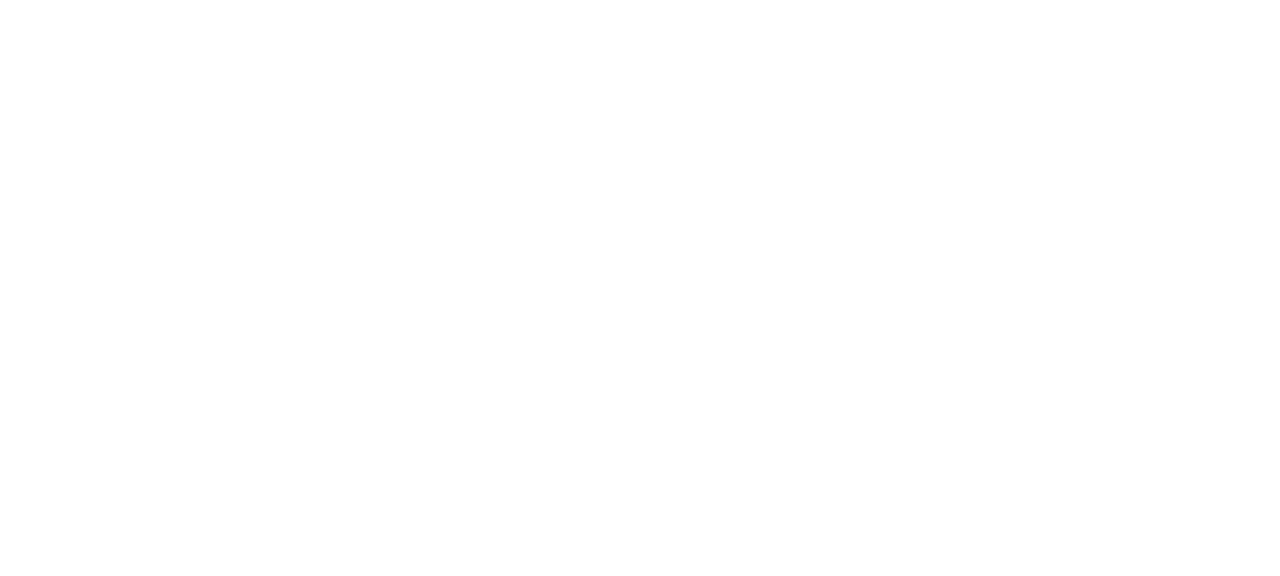
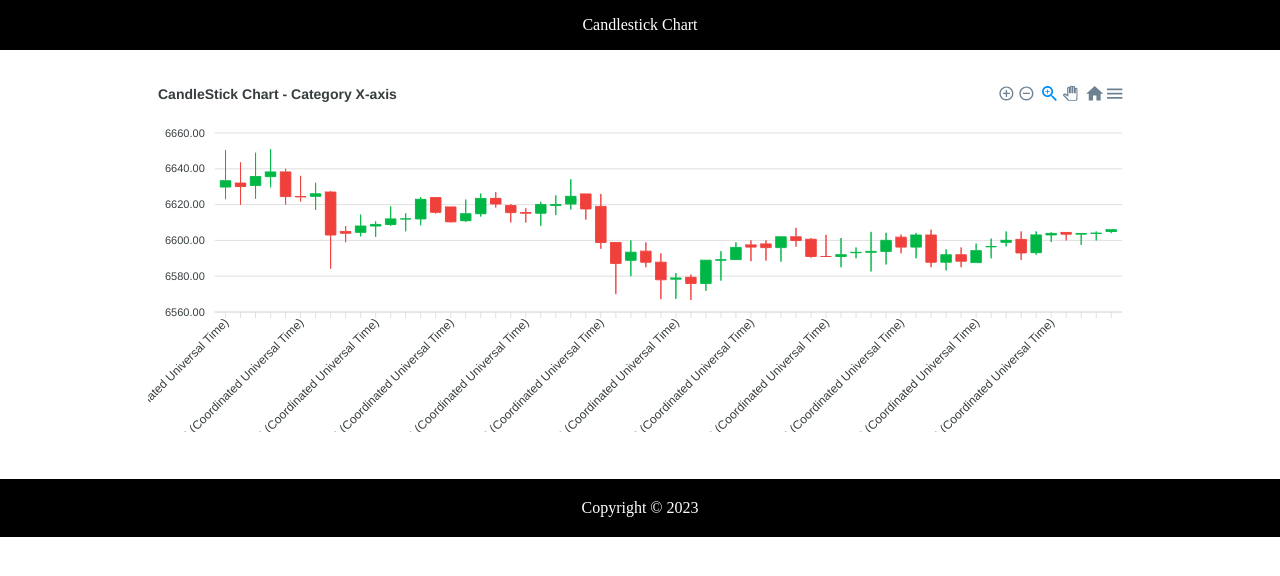
Before and after one commit to SHOMANS/candlestick-task, a React (Create React App) app: page / in a window 1280 px wide. Shown: the top 576 px of the page. Built offline with nearby package versions, Linux system fonts and the light colour scheme.

Commit message:
create the chart component and use it with the default options and data

```diff
--- a/src/App.js
+++ b/src/App.js
@@ -1,5 +1,20 @@
+import Footer from './components/Footer';
+import Header from './components/Header';
+import Chart from './components/Chart';
+import Container from './components/Container';
+
 function App() {
-  return <div className='App'></div>;
+  return (
+    <div className='App'>
+      <Header />
+
+      <Container>
+        <Chart />
+      </Container>
+
+      <Footer />
+    </div>
+  );
 }
 
 export default App;
--- /dev/null
+++ b/src/components/Chart/index.jsx
@@ -0,0 +1,16 @@
+import React from 'react';
+import ReactApexChart from 'react-apexcharts';
+
+import { defaultConfig } from '../../utils/chartDefaultConfig';
+
+import './style.css';
+
+const Chart = () => {
+  return (
+    <div className='chart'>
+      <ReactApexChart options={defaultConfig.options} series={defaultConfig.series} type='candlestick' height={350} />
+    </div>
+  );
+};
+
+export default Chart;
--- /dev/null
+++ b/src/components/Chart/style.css
@@ -0,0 +1,7 @@
+.chart {
+  width: 100%;
+  height: 100%;
+  position: relative;
+  overflow: hidden;
+  padding: 2rem 0;
+}
--- /dev/null
+++ b/src/utils/chartDefaultConfig.js
@@ -0,0 +1,294 @@
+export const defaultConfig = {
+  series: [
+    {
+      name: 'candle',
+      data: [
+        {
+          x: new Date(1538778600000),
+          y: [6629.81, 6650.5, 6623.04, 6633.33],
+        },
+        {
+          x: new Date(1538780400000),
+          y: [6632.01, 6643.59, 6620, 6630.11],
+        },
+        {
+          x: new Date(1538782200000),
+          y: [6630.71, 6648.95, 6623.34, 6635.65],
+        },
+        {
+          x: new Date(1538784000000),
+          y: [6635.65, 6651, 6629.67, 6638.24],
+        },
+        {
+          x: new Date(1538785800000),
+          y: [6638.24, 6640, 6620, 6624.47],
+        },
+        {
+          x: new Date(1538787600000),
+          y: [6624.53, 6636.03, 6621.68, 6624.31],
+        },
+        {
+          x: new Date(1538789400000),
+          y: [6624.61, 6632.2, 6617, 6626.02],
+        },
+        {
+          x: new Date(1538791200000),
+          y: [6627, 6627.62, 6584.22, 6603.02],
+        },
+        {
+          x: new Date(1538793000000),
+          y: [6605, 6608.03, 6598.95, 6604.01],
+        },
+        {
+          x: new Date(1538794800000),
+          y: [6604.5, 6614.4, 6602.26, 6608.02],
+        },
+        {
+          x: new Date(1538796600000),
+          y: [6608.02, 6610.68, 6601.99, 6608.91],
+        },
+        {
+          x: new Date(1538798400000),
+          y: [6608.91, 6618.99, 6608.01, 6612],
+        },
+        {
+          x: new Date(1538800200000),
+          y: [6612, 6615.13, 6605.09, 6612],
+        },
+        {
+          x: new Date(1538802000000),
+          y: [6612, 6624.12, 6608.43, 6622.95],
+        },
+        {
+          x: new Date(1538803800000),
+          y: [6623.91, 6623.91, 6615, 6615.67],
+        },
+        {
+          x: new Date(1538805600000),
+          y: [6618.69, 6618.74, 6610, 6610.4],
+        },
+        {
+          x: new Date(1538807400000),
+          y: [6611, 6622.78, 6610.4, 6614.9],
+        },
+        {
+          x: new Date(1538809200000),
+          y: [6614.9, 6626.2, 6613.33, 6623.45],
+        },
+        {
+          x: new Date(1538811000000),
+          y: [6623.48, 6627, 6618.38, 6620.35],
+        },
+        {
+          x: new Date(1538812800000),
+          y: [6619.43, 6620.35, 6610.05, 6615.53],
+        },
+        {
+          x: new Date(1538814600000),
+          y: [6615.53, 6617.93, 6610, 6615.19],
+        },
+        {
+          x: new Date(1538816400000),
+          y: [6615.19, 6621.6, 6608.2, 6620],
+        },
+        {
+          x: new Date(1538818200000),
+          y: [6619.54, 6625.17, 6614.15, 6620],
+        },
+        {
+          x: new Date(1538820000000),
+          y: [6620.33, 6634.15, 6617.24, 6624.61],
+        },
+        {
+          x: new Date(1538821800000),
+          y: [6625.95, 6626, 6611.66, 6617.58],
+        },
+        {
+          x: new Date(1538823600000),
+          y: [6619, 6625.97, 6595.27, 6598.86],
+        },
+        {
+          x: new Date(1538825400000),
+          y: [6598.86, 6598.88, 6570, 6587.16],
+        },
+        {
+          x: new Date(1538827200000),
+          y: [6588.86, 6600, 6580, 6593.4],
+        },
+        {
+          x: new Date(1538829000000),
+          y: [6593.99, 6598.89, 6585, 6587.81],
+        },
+        {
+          x: new Date(1538830800000),
+          y: [6587.81, 6592.73, 6567.14, 6578],
+        },
+        {
+          x: new Date(1538832600000),
+          y: [6578.35, 6581.72, 6567.39, 6579],
+        },
+        {
+          x: new Date(1538834400000),
+          y: [6579.38, 6580.92, 6566.77, 6575.96],
+        },
+        {
+          x: new Date(1538836200000),
+          y: [6575.96, 6589, 6571.77, 6588.92],
+        },
+        {
+          x: new Date(1538838000000),
+          y: [6588.92, 6594, 6577.55, 6589.22],
+        },
+        {
+          x: new Date(1538839800000),
+          y: [6589.3, 6598.89, 6589.1, 6596.08],
+        },
+        {
+          x: new Date(1538841600000),
+          y: [6597.5, 6600, 6588.39, 6596.25],
+        },
+        {
+          x: new Date(1538843400000),
+          y: [6598.03, 6600, 6588.73, 6595.97],
+        },
+        {
+          x: new Date(1538845200000),
+          y: [6595.97, 6602.01, 6588.17, 6602],
+        },
+        {
+          x: new Date(1538847000000),
+          y: [6602, 6607, 6596.51, 6599.95],
+        },
+        {
+          x: new Date(1538848800000),
+          y: [6600.63, 6601.21, 6590.39, 6591.02],
+        },
+        {
+          x: new Date(1538850600000),
+          y: [6591.02, 6603.08, 6591, 6591],
+        },
+        {
+          x: new Date(1538852400000),
+          y: [6591, 6601.32, 6585, 6592],
+        },
+        {
+          x: new Date(1538854200000),
+          y: [6593.13, 6596.01, 6590, 6593.34],
+        },
+        {
+          x: new Date(1538856000000),
+          y: [6593.34, 6604.76, 6582.63, 6593.86],
+        },
+        {
+          x: new Date(1538857800000),
+          y: [6593.86, 6604.28, 6586.57, 6600.01],
+        },
+        {
+          x: new Date(1538859600000),
+          y: [6601.81, 6603.21, 6592.78, 6596.25],
+        },
+        {
+          x: new Date(1538861400000),
+          y: [6596.25, 6604.2, 6590, 6602.99],
+        },
+        {
+          x: new Date(1538863200000),
+          y: [6602.99, 6606, 6584.99, 6587.81],
+        },
+        {
+          x: new Date(1538865000000),
+          y: [6587.81, 6595, 6583.27, 6591.96],
+        },
+        {
+          x: new Date(1538866800000),
+          y: [6591.97, 6596.07, 6585, 6588.39],
+        },
+        {
+          x: new Date(1538868600000),
+          y: [6587.6, 6598.21, 6587.6, 6594.27],
+        },
+        {
+          x: new Date(1538870400000),
+          y: [6596.44, 6601, 6590, 6596.55],
+        },
+        {
+          x: new Date(1538872200000),
+          y: [6598.91, 6605, 6596.61, 6600.02],
+        },
+        {
+          x: new Date(1538874000000),
+          y: [6600.55, 6605, 6589.14, 6593.01],
+        },
+        {
+          x: new Date(1538875800000),
+          y: [6593.15, 6605, 6592, 6603.06],
+        },
+        {
+          x: new Date(1538877600000),
+          y: [6603.07, 6604.5, 6599.09, 6603.89],
+        },
+        {
+          x: new Date(1538879400000),
+          y: [6604.44, 6604.44, 6600, 6603.5],
+        },
+        {
+          x: new Date(1538881200000),
+          y: [6603.5, 6603.99, 6597.5, 6603.86],
+        },
+        {
+          x: new Date(1538883000000),
+          y: [6603.85, 6605, 6600, 6604.07],
+        },
+        {
+          x: new Date(1538884800000),
+          y: [6604.98, 6606, 6604.07, 6606],
+        },
+      ],
+    },
+  ],
+  options: {
+    chart: {
+      height: 350,
+      type: 'candlestick',
+    },
+    title: {
+      text: 'CandleStick Chart - Category X-axis',
+      align: 'left',
+    },
+    annotations: {
+      xaxis: [
+        {
+          x: 'Oct 06 14:00',
+          borderColor: '#00E396',
+          label: {
+            borderColor: '#00E396',
+            style: {
+              fontSize: '12px',
+              color: '#fff',
+              background: '#00E396',
+            },
+            orientation: 'horizontal',
+            offsetY: 7,
+            text: 'Annotation Test',
+          },
+        },
+      ],
+    },
+    tooltip: {
+      enabled: true,
+    },
+    xaxis: {
+      type: 'category',
+      labels: {
+        formatter: function (val) {
+          return val;
+        },
+      },
+    },
+    yaxis: {
+      tooltip: {
+        enabled: true,
+      },
+    },
+  },
+};
```
